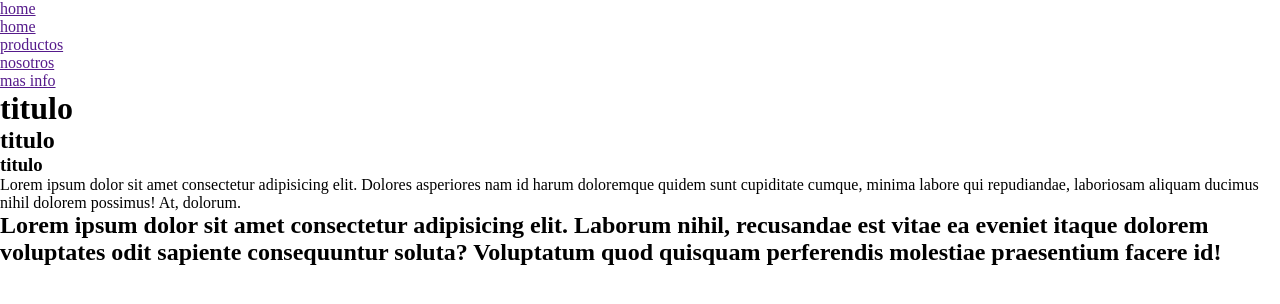
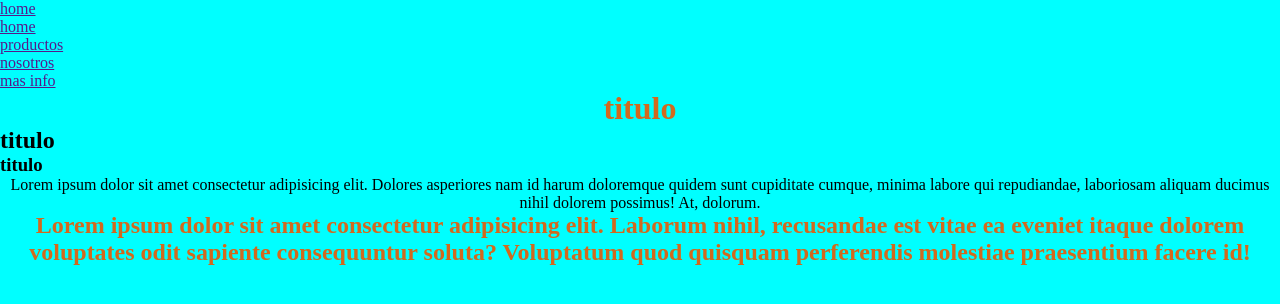
Before and after one commit to ManuelHidalgo26/miproyecto, a plain HTML site: page index.html in a window 1280 px wide. Drawn offline with Linux system fonts and the light colour scheme.

Commit message:
agrego estilos

```diff
--- a/estilos.css
+++ b/estilos.css
@@ -2,3 +2,13 @@
     margin: 0;
     padding: 0;
 }
+body{
+    background-color: aqua;
+}
+h1{
+    text-align: center;
+    color: chocolate;
+}
+p{
+    text-align: center;
+}
```
